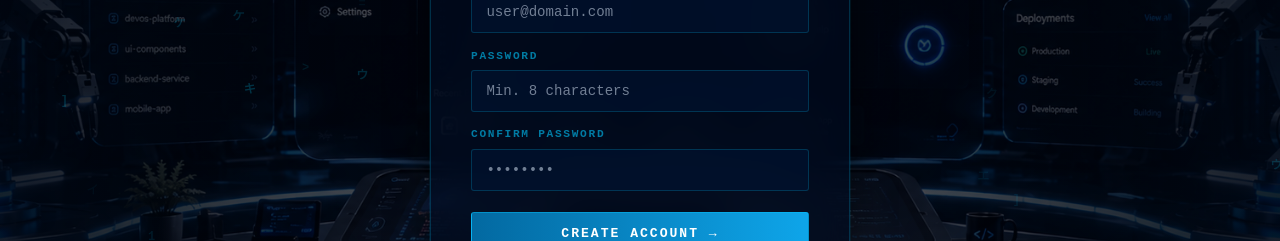
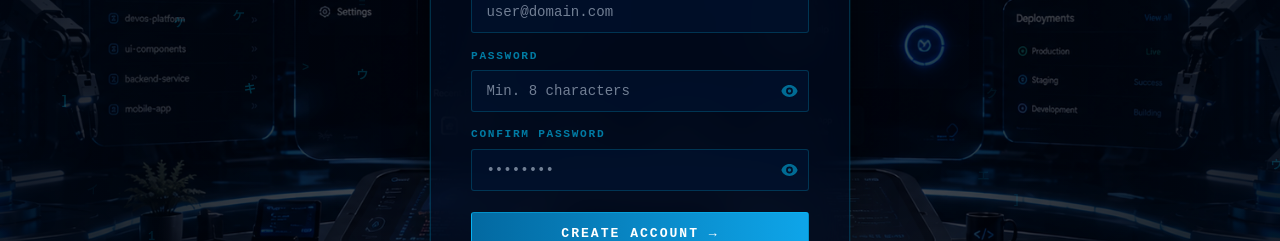
Before and after one commit to Adityasuryavanshi23/Developer-Os, a React (Vite) app in the folder frontend/: page /register in a window 1280 px wide. Shown: the part 352-593 px from the top of the page. Built offline with nearby package versions, Linux system fonts and the light colour scheme; no server answers; the HTML template or start-up script is replaced by a standard one.

Commit message:
fix:feat:add the feature to see the password in all auth input fields

```diff
--- a/frontend/package.json
+++ b/frontend/package.json
@@ -28,6 +28,7 @@
     "react": "^19.2.8",
     "react-dom": "^19.2.8",
     "react-hook-form": "^7.85.0",
+    "react-icons": "^5.7.0",
     "react-router-dom": "^7.18.2",
     "recharts": "^3.10.1",
     "tailwind-merge": "^3.6.0",
--- a/frontend/src/features/auth/LoginPage.tsx
+++ b/frontend/src/features/auth/LoginPage.tsx
@@ -4,6 +4,7 @@ import { useForm } from "react-hook-form"
 import { zodResolver } from "@hookform/resolvers/zod"
 import { z } from "zod"
 import { motion } from "framer-motion"
+import { HiEye, HiEyeOff } from "react-icons/hi"
 import { authService } from "./auth.service"
 import { useAuthStore } from "./auth.store"
 import AnimatedBg from "@/components/AnimatedBg"
@@ -199,6 +200,10 @@ export default function LoginPage() {
 function CyberField({ label, type, placeholder, reg, error }: {
   label: string; type: string; placeholder: string; reg: object; error?: string
 }) {
+  const [show, setShow] = useState(false)
+  const isPassword = type === "password"
+  const inputType = isPassword ? (show ? "text" : "password") : type
+
   return (
     <div style={{ display: "flex", flexDirection: "column", gap: "0.35rem" }}>
       <label style={{
@@ -207,15 +212,16 @@ function CyberField({ label, type, placeholder, reg, error }: {
       }}>
         {label}
       </label>
+      <div style={{ position: "relative" }}>
         <input
-        type={type}
+          type={inputType}
           placeholder={placeholder}
           {...reg}
           style={{
             background: "rgba(0,20,50,0.6)",
             border: "1px solid rgba(0,200,255,0.2)",
             borderRadius: 3, height: 42,
-          padding: "0 0.9rem",
+            padding: isPassword ? "0 2.4rem 0 0.9rem" : "0 0.9rem",
             color: "#e2f0ff", fontSize: "0.88rem",
             outline: "none", width: "100%",
             boxSizing: "border-box" as const,
@@ -231,6 +237,24 @@ function CyberField({ label, type, placeholder, reg, error }: {
             e.currentTarget.style.boxShadow = "none"
           }}
         />
+        {isPassword && (
+          <button
+            type="button"
+            onClick={() => setShow((s) => !s)}
+            style={{
+              position: "absolute", right: "0.7rem", top: "50%",
+              transform: "translateY(-50%)",
+              background: "none", border: "none", cursor: "pointer",
+              color: "rgba(0,200,255,0.5)", padding: 0, display: "flex",
+              transition: "color 0.2s",
+            }}
+            onMouseEnter={(e) => (e.currentTarget.style.color = "#00c8ff")}
+            onMouseLeave={(e) => (e.currentTarget.style.color = "rgba(0,200,255,0.5)")}
+          >
+            {show ? <HiEyeOff size={17} /> : <HiEye size={17} />}
+          </button>
+        )}
+      </div>
       {error && (
         <span style={{ color: "#fca5a5", fontSize: "0.75rem", fontFamily: "monospace" }}>
           ▸ {error}
--- a/frontend/src/features/auth/RegisterPage.tsx
+++ b/frontend/src/features/auth/RegisterPage.tsx
@@ -4,6 +4,7 @@ import { useForm } from "react-hook-form"
 import { zodResolver } from "@hookform/resolvers/zod"
 import { z } from "zod"
 import { motion } from "framer-motion"
+import { HiEye, HiEyeOff } from "react-icons/hi"
 import { authService } from "./auth.service"
 import { useAuthStore } from "./auth.store"
 import AnimatedBg from "@/components/AnimatedBg"
@@ -194,6 +195,10 @@ export default function RegisterPage() {
 function CyberField({ label, type, placeholder, reg, error }: {
   label: string; type: string; placeholder: string; reg: object; error?: string
 }) {
+  const [show, setShow] = useState(false)
+  const isPassword = type === "password"
+  const inputType = isPassword ? (show ? "text" : "password") : type
+
   return (
     <div style={{ display: "flex", flexDirection: "column", gap: "0.35rem" }}>
       <label style={{
@@ -202,14 +207,16 @@ function CyberField({ label, type, placeholder, reg, error }: {
       }}>
         {label}
       </label>
+      <div style={{ position: "relative" }}>
         <input
-        type={type}
+          type={inputType}
           placeholder={placeholder}
           {...reg}
           style={{
             background: "rgba(0,20,50,0.6)",
             border: "1px solid rgba(0,200,255,0.2)",
-          borderRadius: 3, height: 42, padding: "0 0.9rem",
+            borderRadius: 3, height: 42,
+            padding: isPassword ? "0 2.4rem 0 0.9rem" : "0 0.9rem",
             color: "#e2f0ff", fontSize: "0.88rem",
             outline: "none", width: "100%",
             boxSizing: "border-box" as const,
@@ -225,6 +232,24 @@ function CyberField({ label, type, placeholder, reg, error }: {
             e.currentTarget.style.boxShadow = "none"
           }}
         />
+        {isPassword && (
+          <button
+            type="button"
+            onClick={() => setShow((s) => !s)}
+            style={{
+              position: "absolute", right: "0.7rem", top: "50%",
+              transform: "translateY(-50%)",
+              background: "none", border: "none", cursor: "pointer",
+              color: "rgba(0,200,255,0.5)", padding: 0, display: "flex",
+              transition: "color 0.2s",
+            }}
+            onMouseEnter={(e) => (e.currentTarget.style.color = "#00c8ff")}
+            onMouseLeave={(e) => (e.currentTarget.style.color = "rgba(0,200,255,0.5)")}
+          >
+            {show ? <HiEyeOff size={17} /> : <HiEye size={17} />}
+          </button>
+        )}
+      </div>
       {error && (
         <span style={{ color: "#fca5a5", fontSize: "0.75rem", fontFamily: "monospace" }}>▸ {error}</span>
       )}
```
Also changed, not shown: 1 other file (tests, documents, lock files or other folders). Lines whose indentation alone changed are shown as unchanged.
